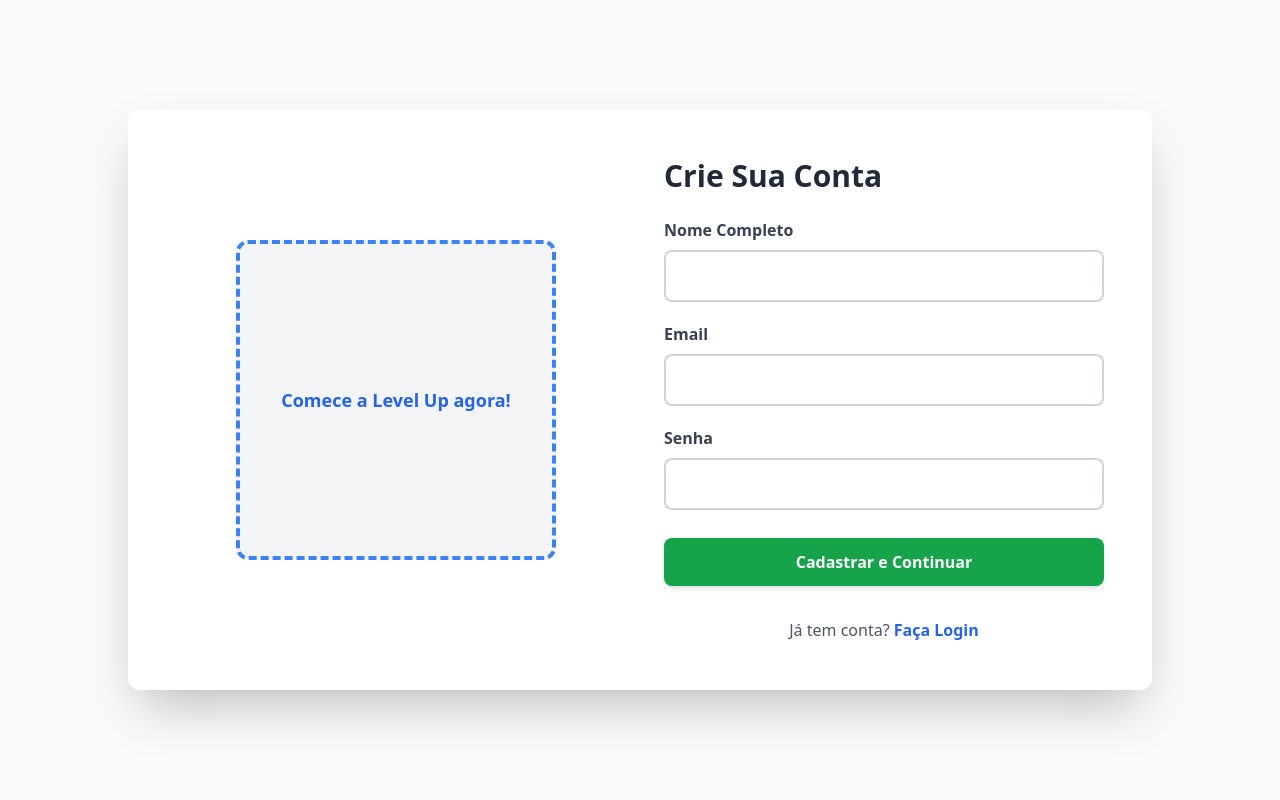
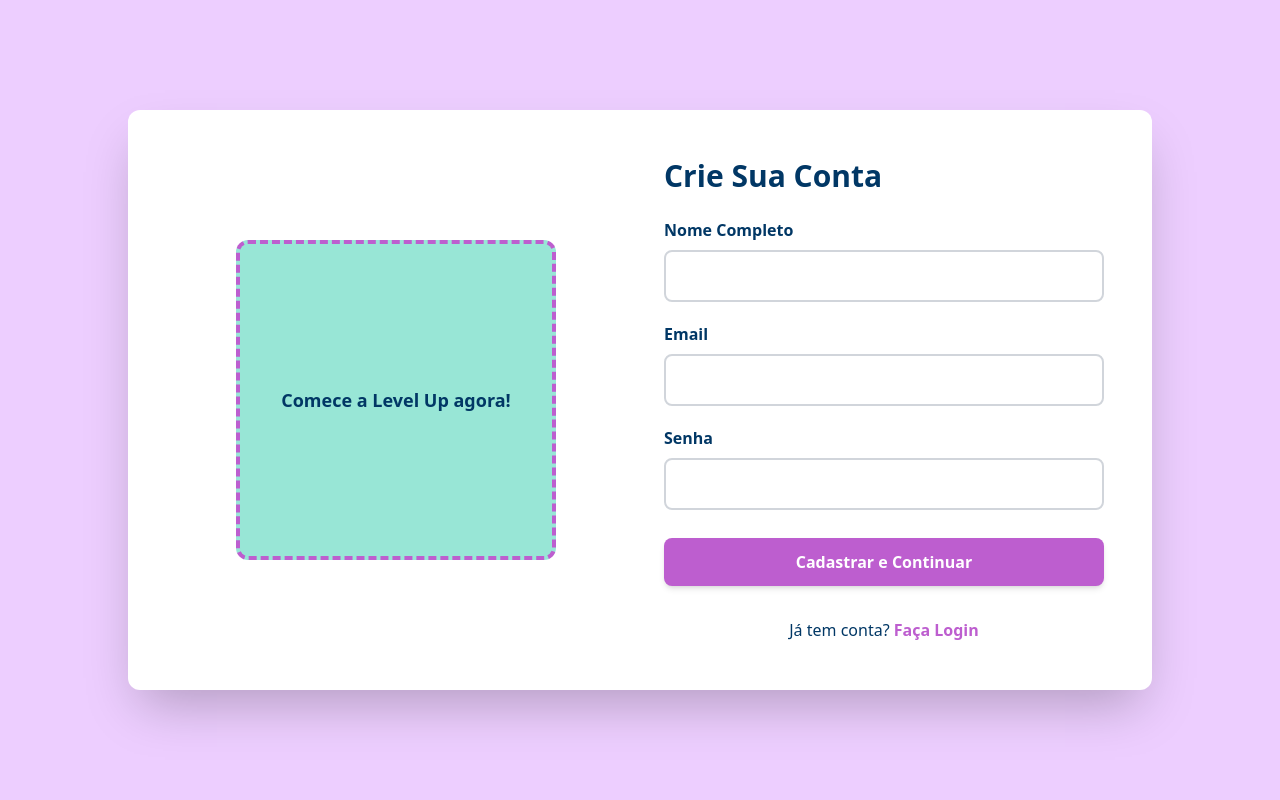
Before and after one commit to Richard15151/LevelUp, a Flask app: page /cadastro in a window 1280 px wide. Run offline with Flask 3, Linux system fonts and the light colour scheme; parts of the project's set-up code (start-up, migrations or seed data) failed here and were passed over; some libraries are stand-ins or nearby versions.

Commit message:
Update cadastro.html

```diff
--- a/templates/cadastro.html
+++ b/templates/cadastro.html
@@ -5,21 +5,36 @@
     <meta name="viewport" content="width=device-width, initial-scale=1.0">
     <title>Cadastro - Level Up</title>
     <script src="https://cdn.tailwindcss.com"></script>
-    </head>
+    <script>
+        tailwind.config = {
+            theme: {
+                extend: {
+                    colors: {
+                        'fundo-claro': '#edceff',    /* Seu #edceff */
+                        'texto-escuro': '#013765',   /* Seu #013765 */
+                        'verde-claro': '#98e6d6',    /* Seu #98e6d6 */
+                        'roxo-cta': '#bd5ecf',       /* Seu #bd5ecf */
+                        'azul-metodo': '#6cc4ea',    /* Seu #6cc4ea */
+                    }
+                }
+            }
+        }
+    </script>
+</head>
 
-<body class="bg-gray-50 flex items-center justify-center min-h-screen p-5">
+<body class="bg-fundo-claro flex items-center justify-center min-h-screen p-5">
 
     <div class="flex flex-col md:flex-row gap-8 md:gap-12 max-w-5xl w-full bg-white p-8 md:p-12 rounded-xl shadow-2xl items-center">
 
         <div class="flex-1 flex justify-center items-center order-2 md:order-1">
-            <div class="w-64 h-64 md:w-80 md:h-80 bg-gray-100 border-4 border-dashed border-blue-500 rounded-xl flex items-center justify-center text-blue-600 font-semibold text-center p-5">
+            <div class="w-64 h-64 md:w-80 md:h-80 bg-verde-claro border-4 border-dashed border-roxo-cta rounded-xl flex items-center justify-center text-texto-escuro font-semibold text-center p-5">
                 <p class="text-lg">Comece a Level Up agora!</p>
             </div>
         </div>
 
         <div class="flex-1 flex flex-col gap-6 w-full order-1 md:order-2">
 
-            <h1 class="text-3xl font-bold text-gray-800">Crie Sua Conta</h1>
+            <h1 class="text-3xl font-bold text-texto-escuro">Crie Sua Conta</h1>
 
             {% if erro %}
                 <div class="bg-red-100 border border-red-400 text-red-700 px-4 py-3 rounded relative" role="alert">
@@ -32,33 +47,33 @@
                 <input type="hidden" name="curso_acesso" value="{{ request.args.get('curso_acesso') }}">
 
                 <div>
-                    <label for="nome" class="block text-gray-700 font-semibold mb-2">Nome Completo</label>
+                    <label for="nome" class="block text-texto-escuro font-semibold mb-2">Nome Completo</label>
                     <input type="text" id="nome" name="nome" required
-                           class="w-full p-3 border-2 border-gray-300 rounded-lg text-base focus:outline-none focus:border-blue-500 transition duration-200"
+                           class="w-full p-3 border-2 border-gray-300 rounded-lg text-base focus:outline-none focus:border-roxo-cta transition duration-200"
                            value="{{ request.form['nome'] if request.method == 'POST' else '' }}">
                 </div>
 
                 <div>
-                    <label for="email" class="block text-gray-700 font-semibold mb-2">Email</label>
+                    <label for="email" class="block text-texto-escuro font-semibold mb-2">Email</label>
                     <input type="email" id="email" name="email" required
-                           class="w-full p-3 border-2 border-gray-300 rounded-lg text-base focus:outline-none focus:border-blue-500 transition duration-200"
+                           class="w-full p-3 border-2 border-gray-300 rounded-lg text-base focus:outline-none focus:border-roxo-cta transition duration-200"
                            value="{{ request.form['email'] if request.method == 'POST' else '' }}">
                 </div>
 
                 <div>
-                    <label for="senha" class="block text-gray-700 font-semibold mb-2">Senha</label>
+                    <label for="senha" class="block text-texto-escuro font-semibold mb-2">Senha</label>
                     <input type="password" id="senha" name="senha" required minlength="6"
-                           class="w-full p-3 border-2 border-gray-300 rounded-lg text-base focus:outline-none focus:border-blue-500 transition duration-200">
+                           class="w-full p-3 border-2 border-gray-300 rounded-lg text-base focus:outline-none focus:border-roxo-cta transition duration-200">
                 </div>
 
-                <button type="submit" class="w-full bg-green-600 hover:bg-green-700 text-white font-bold py-3 px-4 rounded-lg focus:outline-none focus:shadow-outline transition duration-200 shadow-md mt-2">
+                <button type="submit" class="w-full bg-roxo-cta hover:bg-texto-escuro text-white font-bold py-3 px-4 rounded-lg focus:outline-none focus:shadow-outline transition duration-200 shadow-md mt-2">
                     Cadastrar e Continuar
                 </button>
             </form>
 
-            <p class="text-center text-gray-600 pt-2">
+            <p class="text-center text-texto-escuro pt-2">
                 Já tem conta?
-                <a href="{{ url_for('login') }}" class="text-blue-600 hover:text-blue-800 font-bold transition duration-200">
+                <a href="{{ url_for('login') }}" class="text-roxo-cta hover:text-texto-escuro font-bold transition duration-200">
                     Faça Login
                 </a>
             </p>
```
